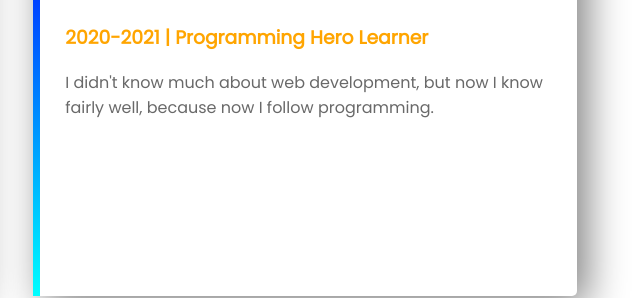
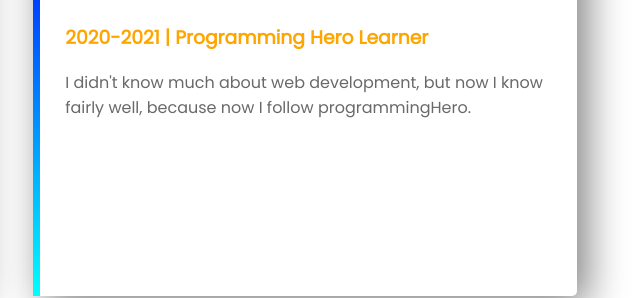
Before and after one commit to Ikramuddin21/web-portfolio, a plain HTML site: page index.html in a window 1280 px wide. Shown: the part 1530-1828 px from the top of the page, 640-1280 px from the left. Drawn offline with Linux system fonts and the light colour scheme.

Commit message:
update site

```diff
--- a/index.html
+++ b/index.html
@@ -41,7 +41,7 @@
         <div id="baby-web" class="half-width single-experience">
             <h2>Baby Web Developer</h2>
             <h3 class="orange-highlight">2020-2021 | Programming Hero Learner</h3>
-            <p>I didn't know much about web development, but now I know fairly well, because now I follow programming. </p>
+            <p>I didn't know much about web development, but now I know fairly well, because now I follow programmingHero. </p>
         </div>
    </section>
    <footer>
```
